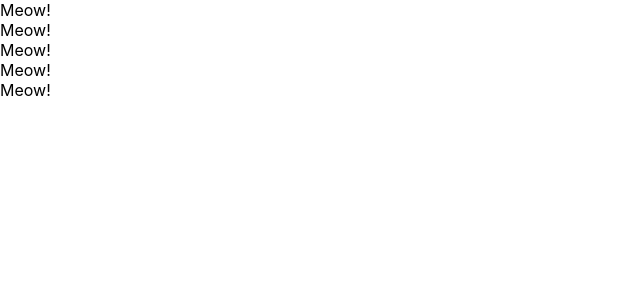
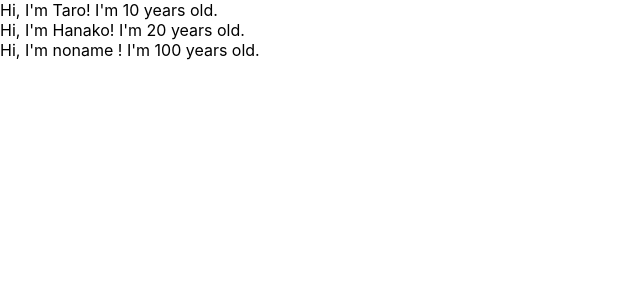
Before and after one commit to YoshYoshiYosh/react-redux, a React (Create React App) app: page / in a window 1280 px wide. Shown: the top 300 px of the page, without its empty margins (0-640 px from the left). Built offline with nearby package versions, Linux system fonts and the light colour scheme.

Commit message:
learn props

```diff
--- a/src/App.js
+++ b/src/App.js
@@ -1,31 +1,26 @@
 import React from 'react';
 
-// class App extends Component {
-//   render() {
-//     return (
-//       <React.Fragment>
-//         <label htmlFor="bar">bar</label>
-//         <input id="bar" type="text" onChange={() => {console.log('Changed.')}} />
-//       </React.Fragment>
-//     )
-//   }
-// }
-
-
 const App = () =>  {
+  const profiles = [
+    { name: "Taro",   age: 10 },
+    { name: "Hanako", age: 20 },
+    { name: "noname "}
+  ]
   return (
     <div>
-      <Cat />
-      <Cat />
-      <Cat />
-      <Cat />
-      <Cat />
+      {
+        profiles.map(({name, age}, index) => <User name={name} age={age} key={index} />)
+      }
     </div>
   )
 }
 
-const Cat = () =>  {
-  return <div>Meow!</div>
+const User = (props) =>  {
+return <div>Hi, I'm {props.name}! I'm {props.age} years old.</div>
+}
+
+User.defaultProps = {
+  age: 100
 }
 
 export default App;
```
